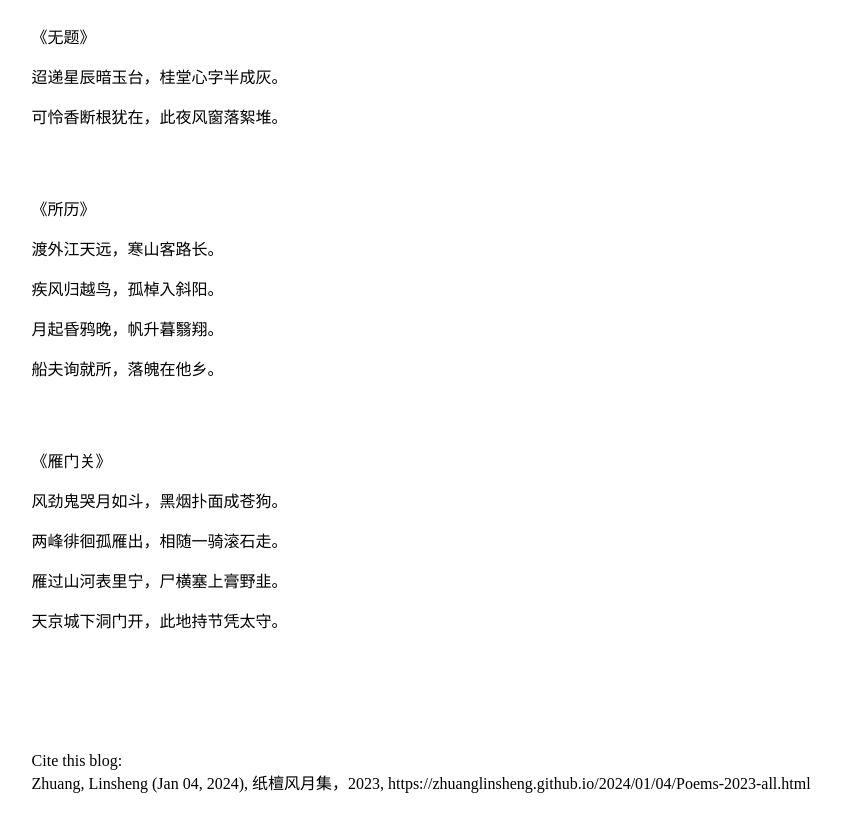
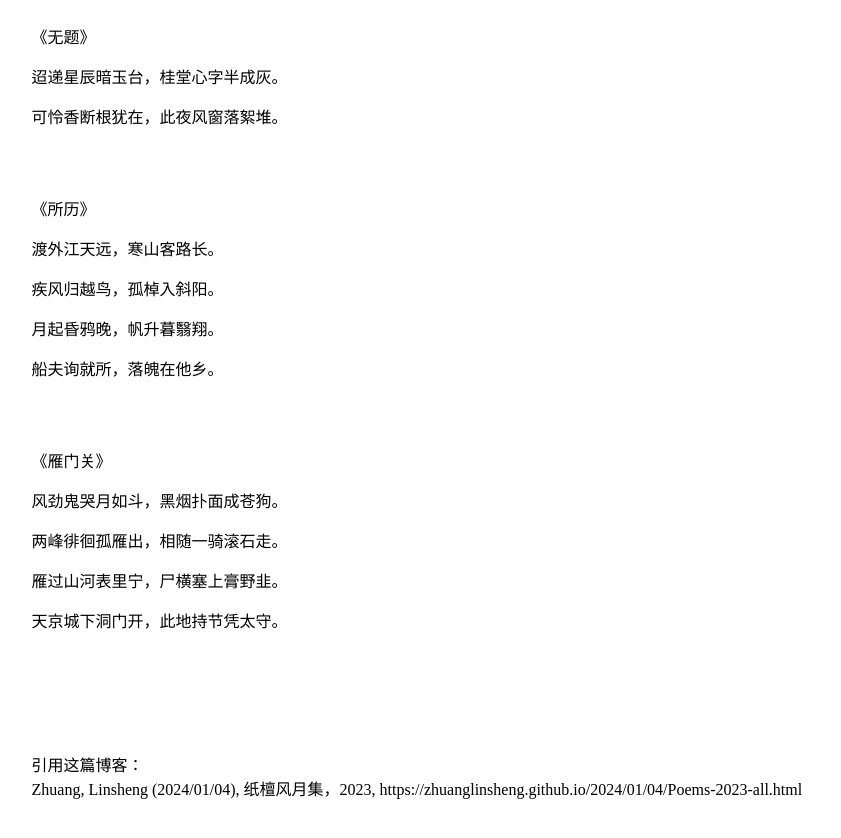
Before and after one commit to zhuanglinsheng/zhuanglinsheng.github.io, a Jekyll site: the page built from _posts/2024-01-04-Poems-2023-all.md, in a window 1280 px wide and 900 px high, scrolled down 2454 px. Shown: the top 838 px of the window, without its empty margins (52-893 px from the left). Built offline with Jekyll 4.4.1, drawn with Linux system fonts in a browser that asks for light colours; part of the change alters nothing that is shown.

```diff
--- a/_posts/2024-01-04-Poems-2023-all.md
+++ b/_posts/2024-01-04-Poems-2023-all.md
@@ -2,8 +2,8 @@
 layout: post
 title: "纸檀风月集，2023"
 use_math: false
-lang: en
-tags: notes
+lang: zh
+tags: poem
 desc: 2023年已过，总要留点纪念。这里干脆封存一下2022-2023年写的十几首古体诗
 ---
 
```
